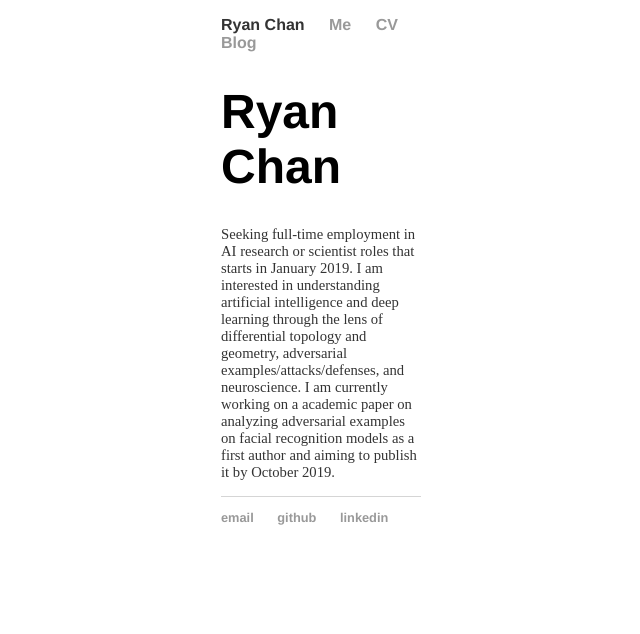
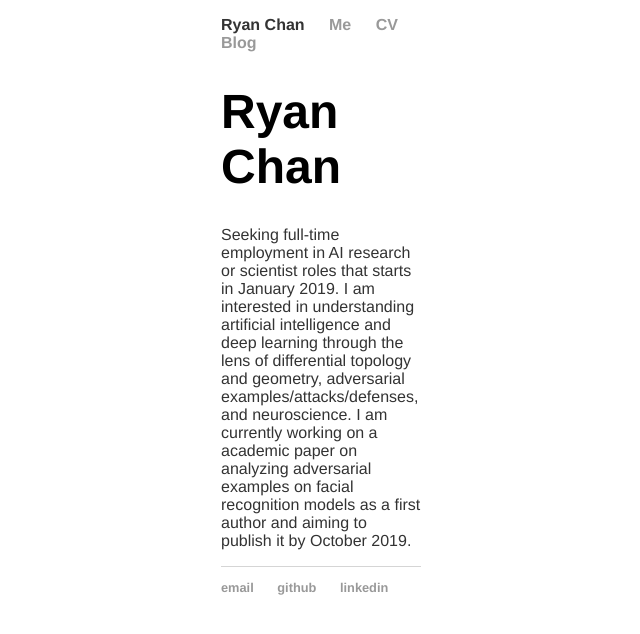
Before and after one commit to ryanchankh/ryanchankh.github.io, a Jekyll site: the page built from index.html, in a window 1280 px wide. Shown: the top 634 px of the page, without its empty margins (319-959 px from the left). Built offline with Jekyll 4.4.1, drawn with Linux system fonts in a browser that asks for light colours.

Commit message:
upate font

```diff
--- a/css/main.css
+++ b/css/main.css
@@ -1,12 +1,13 @@
 body {
   width: 200px;
   margin: auto;
+  font-family: 'Helvetica', 'Arial', 'Sans-Serif';
 }
 
 a { text-decoration: none; color: #999; }
 a:hover { text-decoration: underline; }
 
-p, ul { font-size: 11pt; color: #333; }
+p, ul { font-size: 1em; color: #333; }
 
 h1, h2, h3, h4 { font-family: 'Helvetica', 'Arial', 'Sans-Serif'; }
 h1 { font-size: 3em;  }
```
